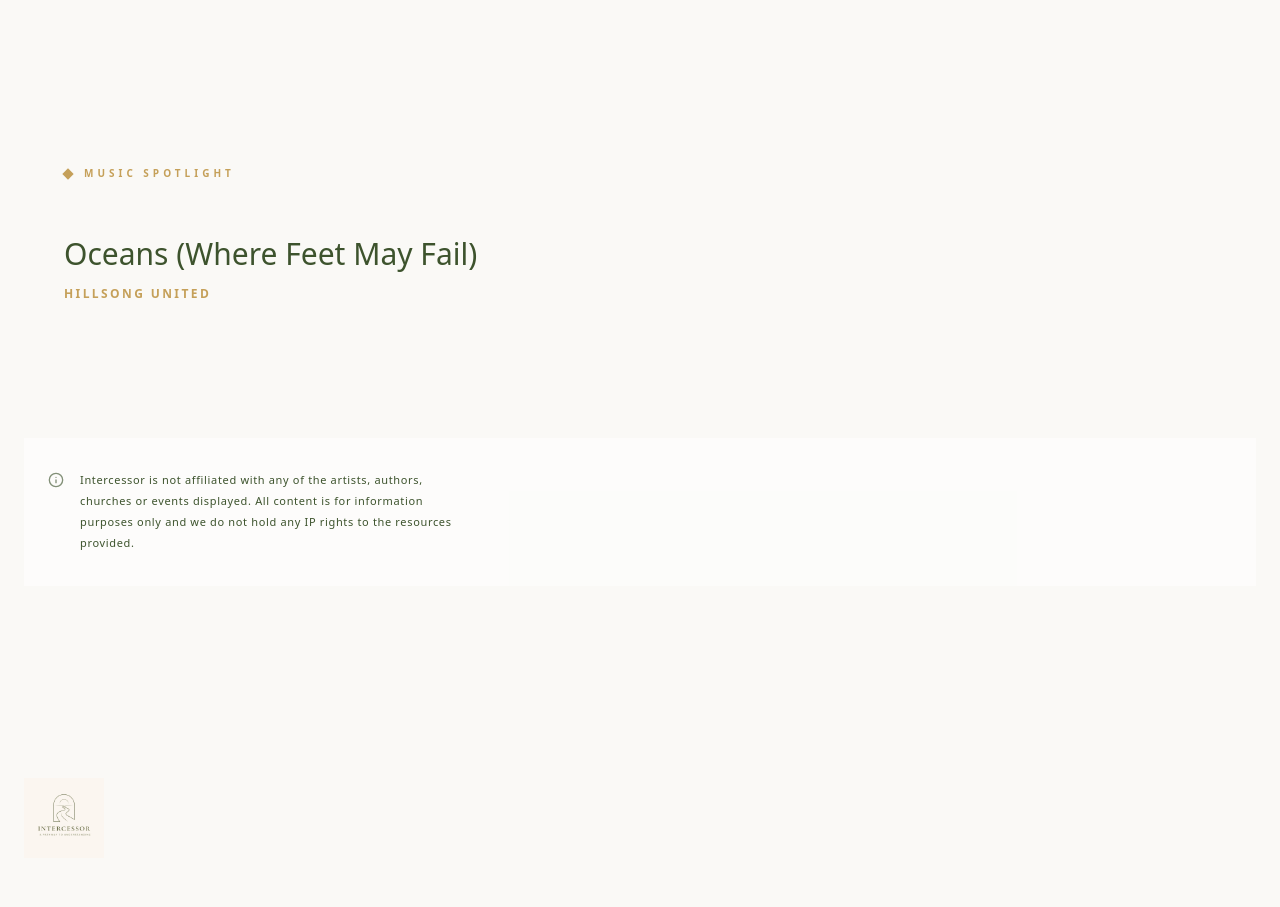
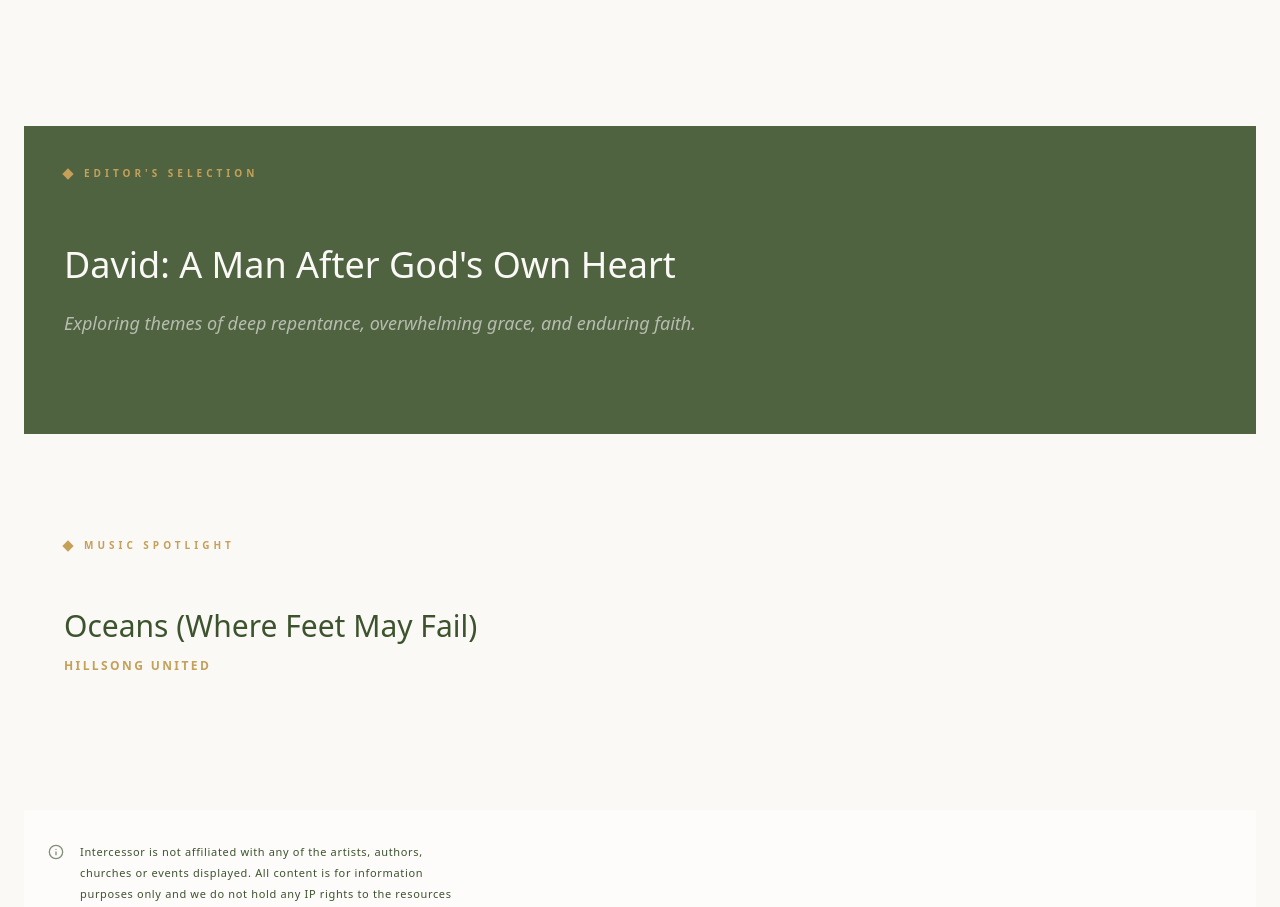
Before and after one commit to Adeboye-lang/Intercessor, a Next.js app: page /resources in a window 1280 px wide. Shown: the part 2532-3439 px from the top of the page. Built offline with nearby package versions, Linux system fonts and the light colour scheme; no server answers; the database is empty; a web font is replaced by a local one.

Commit message:
Restore Editor's Selection card without Character Study badge

```diff
--- a/app/(public)/resources/ResourcesClient.tsx
+++ b/app/(public)/resources/ResourcesClient.tsx
@@ -504,6 +504,40 @@
             )}
 
 
+            {/* Themed Spotlight Card */}
+            <motion.div
+              initial={{ opacity: 0, y: 30 }}
+              animate={{ opacity: 1, y: 0 }}
+              transition={{ delay: 0.5, duration: 0.8 }}
+              className="bg-[#3D532D]/90 backdrop-blur-md text-[#FAF9F6] p-10 md:p-12 relative overflow-hidden group shadow-xl border-t-[6px] border-[#C5A059]"
+            >
+               {/* Ornate corner for spotlight */}
+               <div className="absolute w-6 h-6 border-b border-l border-[#C5A059]/30 bottom-4 left-4"></div>
+               <div className="absolute w-6 h-6 border-b border-r border-[#C5A059]/30 bottom-4 right-4"></div>
+
+              <div className="relative z-10">
+                <div className="flex items-center gap-3 mb-12 border-b border-[#FAF9F6]/10 pb-4">
+                  <span className="w-2 h-2 rotate-45 bg-[#C5A059]"></span>
+                  <h2 className="text-[10px] font-bold text-[#C5A059] uppercase tracking-[0.4em]">Editor&apos;s Selection</h2>
+                </div>
+
+                <div className="mb-14">
+                  <h3 className="text-4xl md:text-5xl font-serif leading-[1.1] mb-6 text-[#FAF9F6]">
+                    {pageContents?.["editor_selection_title"] || "David: A Man After God's Own Heart"}
+                  </h3>
+                  <p className="text-[#FAF9F6]/60 font-light leading-relaxed text-lg italic font-serif mb-8">
+                    {pageContents?.["editor_selection_subtitle"] || "Exploring themes of deep repentance, overwhelming grace, and enduring faith."}
+                  </p>
+
+                  {pageContents?.["editor_selection_content"] && (
+                    <div className="text-[#FAF9F6]/80 font-light leading-relaxed text-sm whitespace-pre-wrap border-t border-[#C5A059]/20 pt-8 mt-2">
+                      {pageContents["editor_selection_content"]}
+                    </div>
+                  )}
+                </div>
+              </div>
+            </motion.div>
+
             {/* Music Spotlight Card */}
             <motion.div
               initial={{ opacity: 0, y: 30 }}
```
